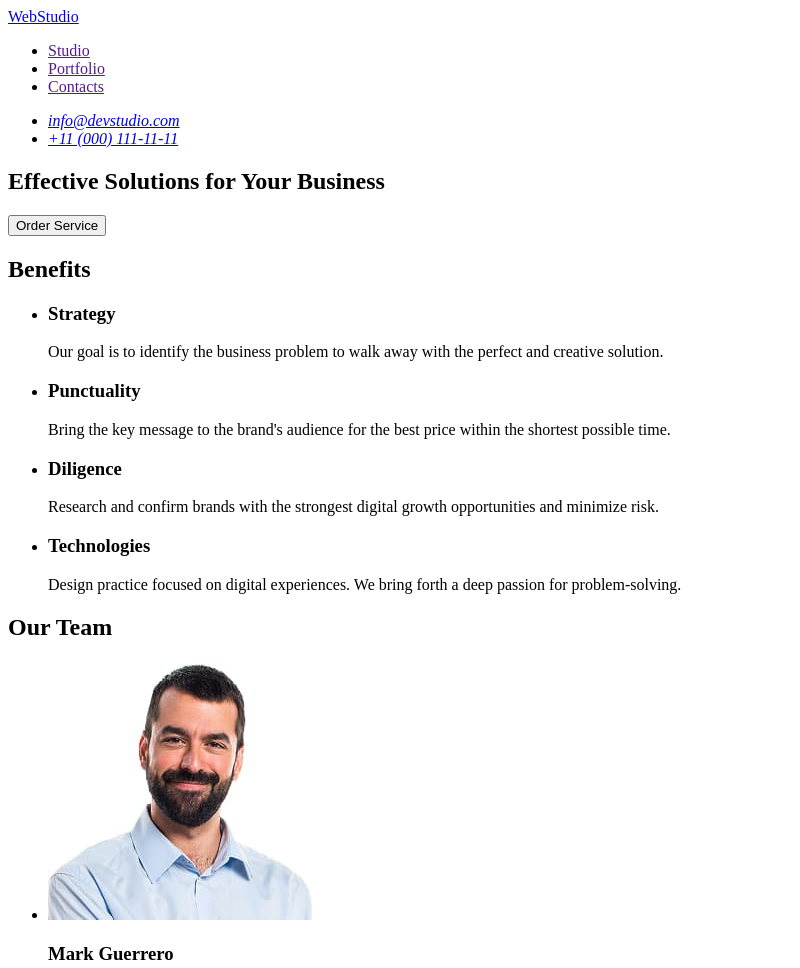
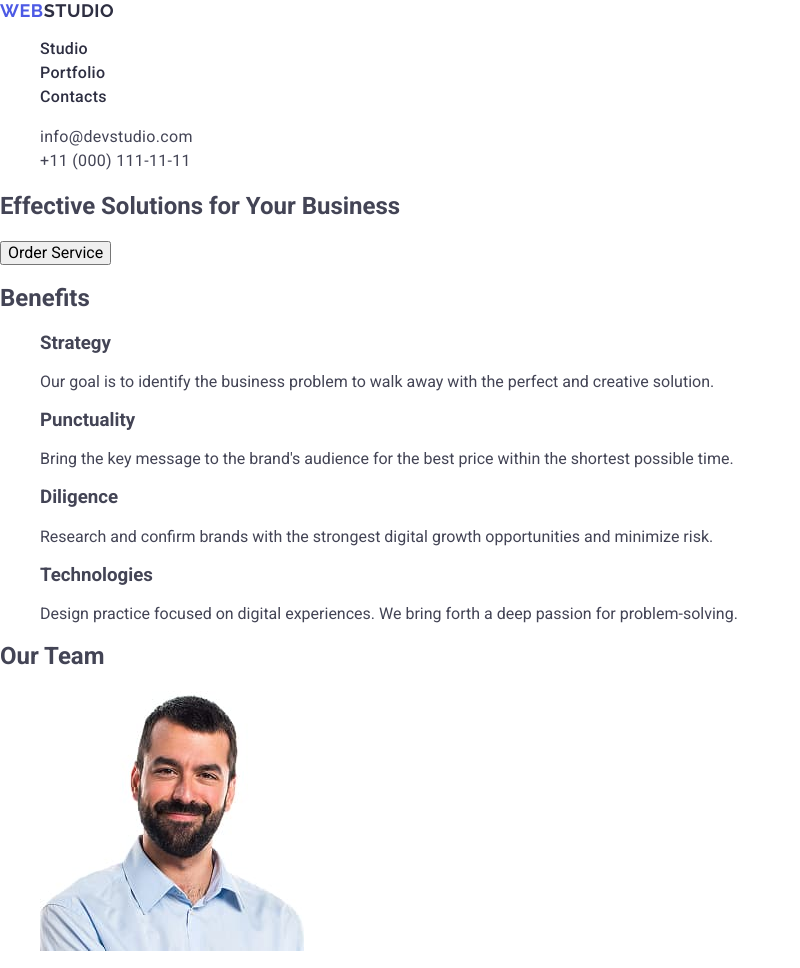
Before and after one commit to Lertyy/goit-markup-hw-02, a plain HTML site: page index.html in a window 1280 px wide. Shown: the top 968 px of the page, without its empty margins (0-800 px from the left). Drawn offline with nearby package versions, Linux system fonts and the light colour scheme.

Commit message:
add styles header

```diff
--- /dev/null
+++ b/css/styles.css
@@ -0,0 +1,48 @@
+/* font-family: "Raleway", sans-serif;
+font-family: "Roboto", sans-serif; */
+
+body{
+    font-family: "Roboto", sans-serif;
+    color: #434455;
+    background-color: #fff;
+}
+ul, ol{
+    list-style-type: none;
+}
+a{
+    text-decoration: none;
+}
+.logo{
+font-family: "Raleway", sans-serif;
+font-weight: 700;
+font-size: 18px;
+line-height: 1.17;
+letter-spacing: 0.03em;
+text-transform: uppercase;
+color: #4d5ae5;
+}
+.header-logo .logo-part{
+    color: #2e2f42;
+}
+.nav-link{
+font-weight: 500;
+font-size: 16px;
+line-height: 1.5;
+letter-spacing: 0.02em;
+color: #2e2f42;
+}
+.contacts{
+font-style: normal;
+}
+.contacts-link{
+font-size: 16px;
+line-height: 1.5;
+letter-spacing: 0.02em;
+color: #434455;
+}
+.nav-link:hover,
+.nav-link:focus,
+.contacts-link:hover,
+.contacts-link:focus{
+color: #404bbf;
+}
--- a/index.html
+++ b/index.html
@@ -4,22 +4,30 @@
     <meta charset="UTF-8">
     <meta name="viewport" content="width=device-width, initial-scale=1.0">
     <title>Web Studio</title>
+
+    <link rel="stylesheet" href="https://cdnjs.cloudflare.com/ajax/libs/modern-normalize/3.0.1/modern-normalize.min.css" integrity="sha512-q6WgHqiHlKyOqslT/lgBgodhd03Wp4BEqKeW6nNtlOY4quzyG3VoQKFrieaCeSnuVseNKRGpGeDU3qPmabCANg==" crossorigin="anonymous" referrerpolicy="no-referrer" />
+
+    <link rel="preconnect" href="https://fonts.googleapis.com">
+    <link rel="preconnect" href="https://fonts.gstatic.com" crossorigin>
+    <link href="https://fonts.googleapis.com/css2?family=Raleway:wght@700&family=Roboto:wght@100..900&display=swap" rel="stylesheet">
+
+<link rel="stylesheet" href="./css/styles.css">
 </head>
 <body>
-    <header>
-        <nav>
-            <a href="./index.html">WebStudio</a>
-            <ul>
-                <li><a href="">Studio</a></li>
-                <li><a href="">Portfolio</a></li>
-                <li><a href="">Contacts</a></li>
+    <header class="page-header">
+        <nav class="header-nav">
+            <a class="logo header-logo" href="./index.html">Web<span class="logo-part">Studio</span></a>
+            <ul class="nav-list">
+                <li class="nav-item"><a class="nav-link" href="./index.html">Studio</a></li>
+                <li class="nav-item"><a class="nav-link" href="">Portfolio</a></li>
+                <li class="nav-item"><a class="nav-link" href="">Contacts</a></li>
             </ul>
         </nav>
 
-        <address>
-            <ul>
-                <li><a href="mailto:info@devstudio.com">info@devstudio.com</a></li>
-                <li><a href="tel:+110001111111">+11 (000) 111-11-11</a></li>
+        <address class="contacts">
+            <ul class="contacts-list">
+                <li class="contacts-item"><a class="contacts-link" href="mailto:info@devstudio.com">info@devstudio.com</a></li>
+                <li class="contacts-item"><a class="contacts-link" href="tel:+110001111111">+11 (000) 111-11-11</a></li>
             </ul>
         </address>
     </header>
```
